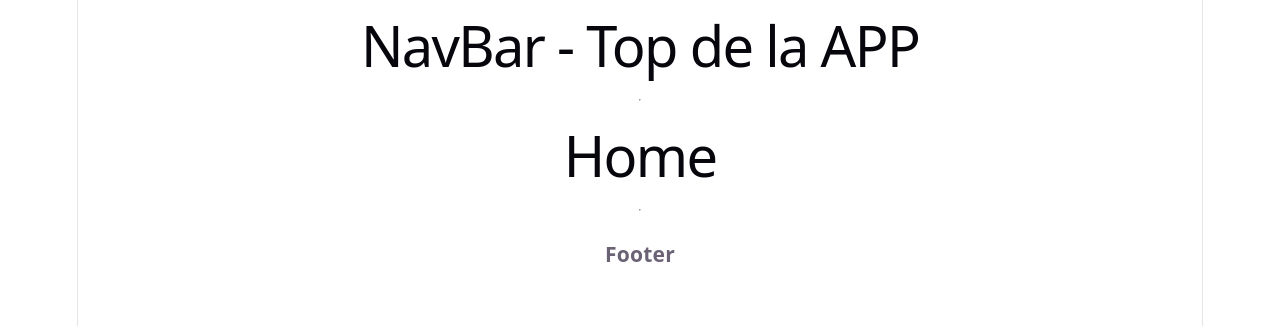
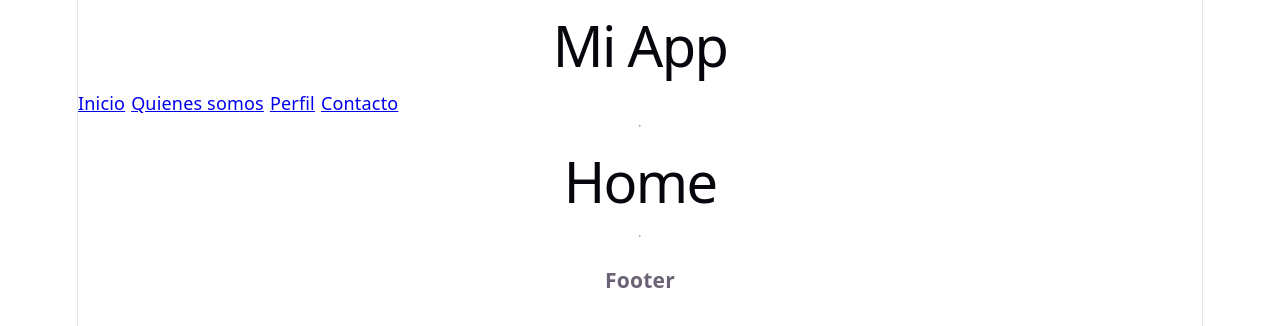
Before and after one commit to JoseGermanx/generation-23-react-router, a React (Vite) app: page / in a window 1280 px wide. Shown: the top 326 px of the page. Built offline with nearby package versions, Linux system fonts and the light colour scheme.

Commit message:
componente link

```diff
--- a/src/components/NavBar.jsx
+++ b/src/components/NavBar.jsx
@@ -1,10 +1,16 @@
-
+import { Link } from 'react-router'
 
 const NavBar = () => {
 
     return (
         <>
-            <h1>NavBar - Top de la APP</h1>
+            <h1>Mi App</h1>
+            <div style={{display: "flex", gap: 6}}>
+                <Link to={"/"}>Inicio</Link>
+                <Link to={"/about"}>Quienes somos</Link>
+                <Link to={"/user"}>Perfil</Link>
+                <Link to={"/contact"}>Contacto</Link>
+            </div>
             <hr />
         </>
     )
--- a/src/views/Home.jsx
+++ b/src/views/Home.jsx
@@ -1,8 +1,11 @@
+import { Link } from "react-router";
 
 
 const Home = () => {
     return (
-        <h1>Home</h1>
+        <>
+            <h1>Home</h1>
+        </>
     )
 }
 
```
